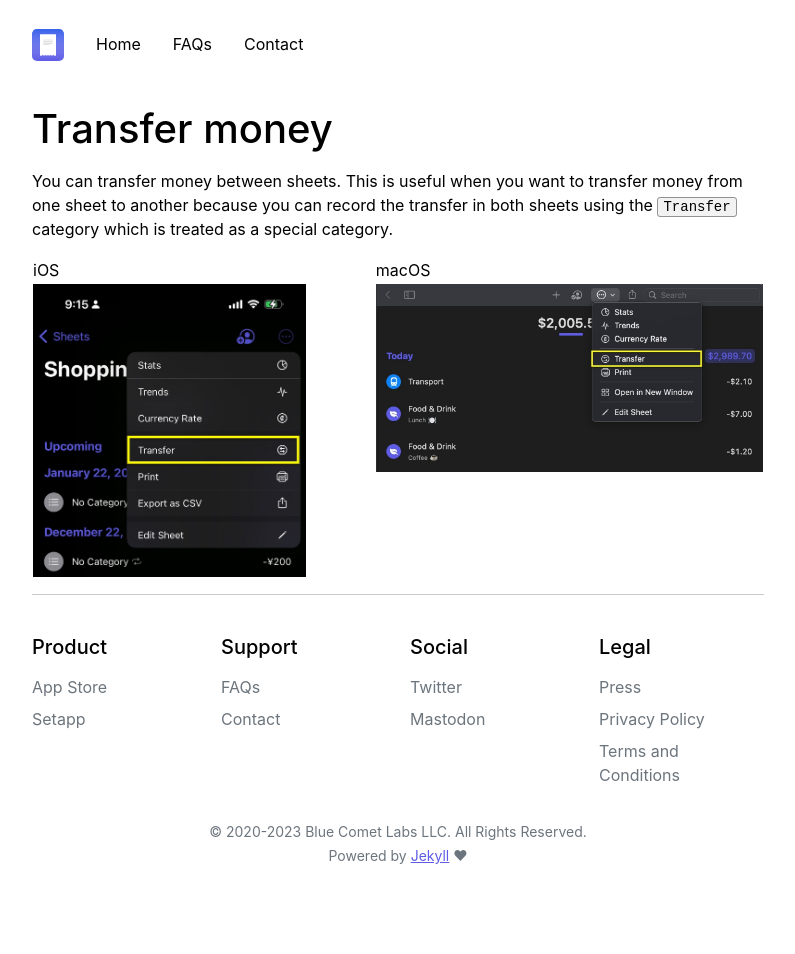
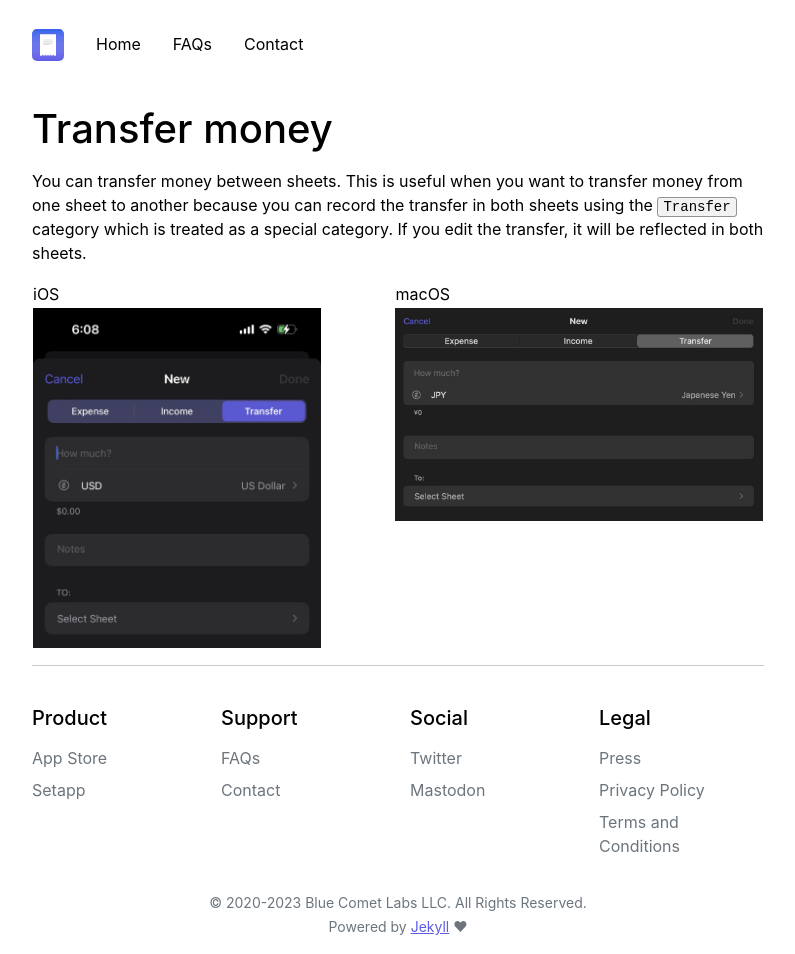
Before and after one commit to bluecometlabs/getexpenses.app, a Jekyll site: the page built from pages/faq/transfer-money.md, in a window 1280 px wide. Shown: the whole page, without its empty margins (242-1037 px from the left). Built offline with Jekyll 4.4.1, drawn with Linux system fonts in a browser that asks for light colours; before the commit the page ends 900 px from its top, so only the background shows below that.

Commit message:
Update faq page

```diff
--- a/pages/faq/transfer-money.md
+++ b/pages/faq/transfer-money.md
@@ -6,7 +6,7 @@
 
 # Transfer money
 
-You can transfer money between sheets. This is useful when you want to transfer money from one sheet to another because you can record the transfer in both sheets using the `Transfer` category which is treated as a special category.
+You can transfer money between sheets. This is useful when you want to transfer money from one sheet to another because you can record the transfer in both sheets using the `Transfer` category which is treated as a special category. If you edit the transfer, it will be reflected in both sheets.
 
 <table>
     <tr>
```
Also changed, not shown: assets/faq/transfer-money/transfer-money-ios.jpg, assets/faq/transfer-money/transfer-money-mac.jpg.
